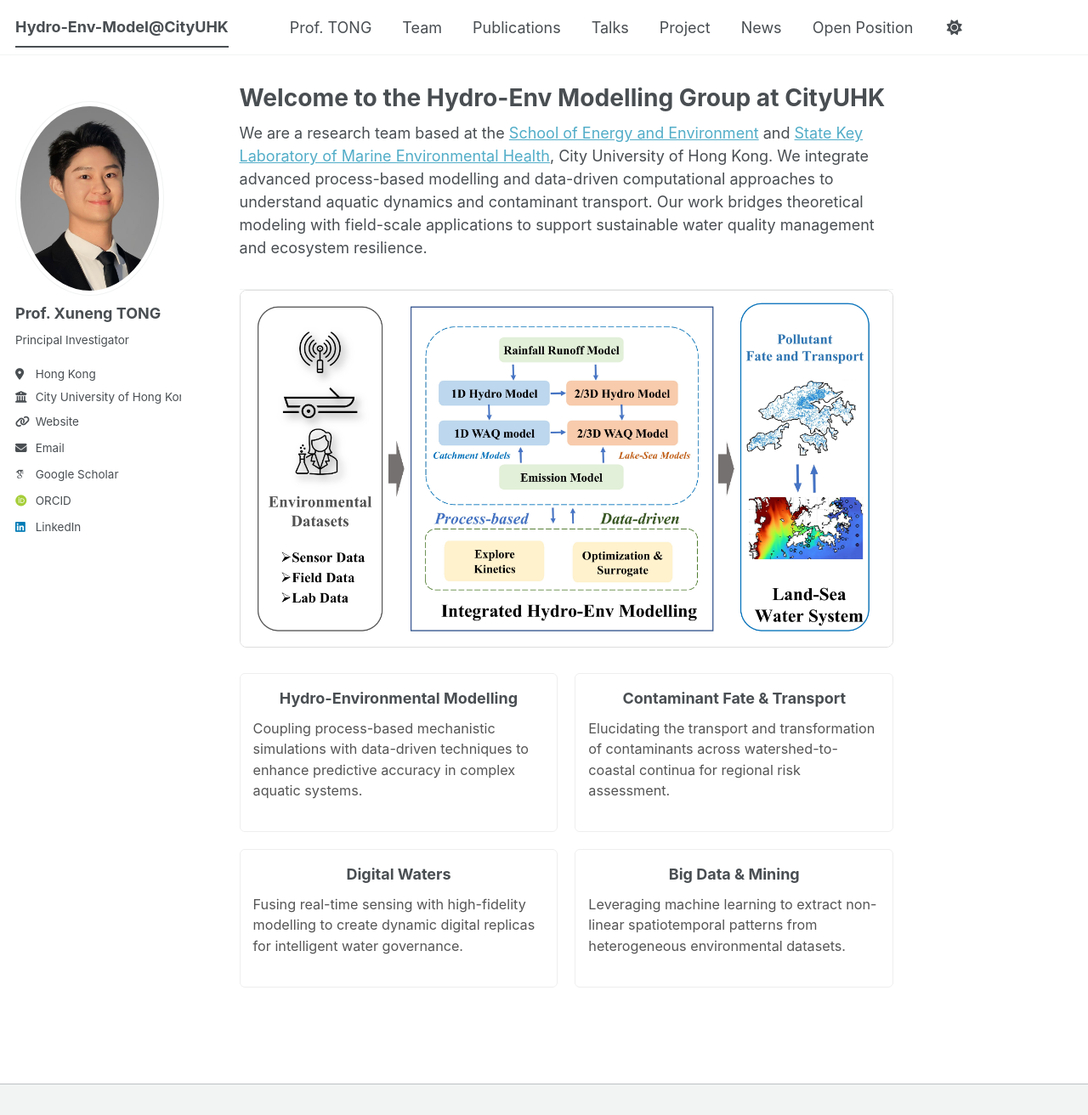
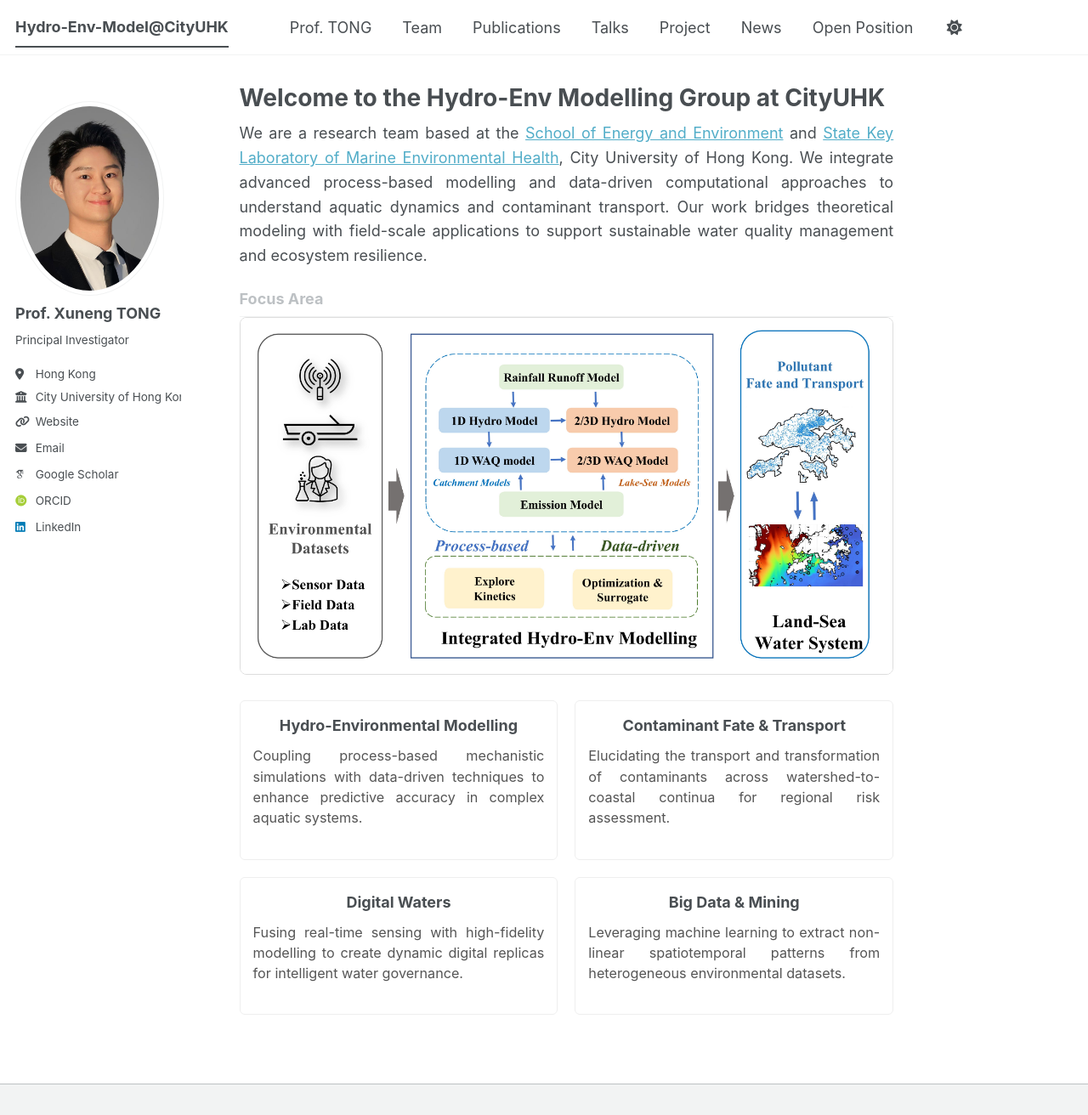
Before and after one commit to TongXuneng/TongXuneng.github.io, a Jekyll site: the page built from _pages/about.md, in a window 1280 px wide and 1312 px high. Shown: the whole window at 85% size. Built offline with Jekyll 4.4.1, drawn with Linux system fonts in a browser that asks for light colours; some web fonts are replaced; a script bundle is joined from its source files by our own code; library files that are not in the unit come from our copies.

Commit message:
Update about.md

```diff
--- a/_pages/about.md
+++ b/_pages/about.md
@@ -7,9 +7,11 @@ redirect_from:
   - /about.html
 ---
 
-We are a research team based at the [School of Energy and Environment](https://www.cityu.edu.hk/see/) and [State Key Laboratory of Marine Environmental Health](https://www.cityu.edu.hk/sklmeh/), City University of Hong Kong. We integrate advanced process-based modelling and data-driven computational approaches to understand aquatic dynamics and contaminant transport. Our work bridges theoretical modeling with field-scale applications to support sustainable water quality management and ecosystem resilience.
+<div style="text-align: justify; line-height: 1.6;">
+  We are a research team based at the <a href="https://www.cityu.edu.hk/see/">School of Energy and Environment</a> and <a href="https://www.cityu.edu.hk/sklmeh/">State Key Laboratory of Marine Environmental Health</a>, City University of Hong Kong. We integrate advanced process-based modelling and data-driven computational approaches to understand aquatic dynamics and contaminant transport. Our work bridges theoretical modeling with field-scale applications to support sustainable water quality management and ecosystem resilience.
+</div>
 
-<h2 class="archive__subtitle"> </h2>
+<h2 class="archive__subtitle">Focus Area</h2>
 
 <div style="text-align: center; margin-bottom: 30px;">
   <img src="{{ site.baseurl }}/images/homepage.jpg" alt="Integrated Hydro-Env Modelling Framework" style="max-width: 100%; border: 1px solid #ddd; border-radius: 8px;">
@@ -19,22 +21,22 @@ We are a research team based at the [School of Energy and Environment](https://w
 
   <div style="border: 1px solid #eee; padding: 15px; border-radius: 6px;">
     <div style="text-align: center; font-weight: bold; margin-bottom: 10px;">Hydro-Environmental Modelling</div>
-    <p style="font-size: 0.9em; color: #555;">Coupling process-based mechanistic simulations with data-driven techniques to enhance predictive accuracy in complex aquatic systems.</p>
+    <p style="font-size: 0.9em; color: #555; text-align: justify;">Coupling process-based mechanistic simulations with data-driven techniques to enhance predictive accuracy in complex aquatic systems.</p>
   </div>
 
   <div style="border: 1px solid #eee; padding: 15px; border-radius: 6px;">
     <div style="text-align: center; font-weight: bold; margin-bottom: 10px;">Contaminant Fate & Transport</div>
-    <p style="font-size: 0.9em; color: #555;">Elucidating the transport and transformation of contaminants across watershed-to-coastal continua for regional risk assessment.</p>
+    <p style="font-size: 0.9em; color: #555; text-align: justify;">Elucidating the transport and transformation of contaminants across watershed-to-coastal continua for regional risk assessment.</p>
   </div>
 
   <div style="border: 1px solid #eee; padding: 15px; border-radius: 6px;">
     <div style="text-align: center; font-weight: bold; margin-bottom: 10px;">Digital Waters</div>
-    <p style="font-size: 0.9em; color: #555;">Fusing real-time sensing with high-fidelity modelling to create dynamic digital replicas for intelligent water governance.</p>
+    <p style="font-size: 0.9em; color: #555; text-align: justify;">Fusing real-time sensing with high-fidelity modelling to create dynamic digital replicas for intelligent water governance.</p>
   </div>
 
   <div style="border: 1px solid #eee; padding: 15px; border-radius: 6px;">
     <div style="text-align: center; font-weight: bold; margin-bottom: 10px;">Big Data & Mining</div>
-    <p style="font-size: 0.9em; color: #555;">Leveraging machine learning to extract non-linear spatiotemporal patterns from heterogeneous environmental datasets.</p>
+    <p style="font-size: 0.9em; color: #555; text-align: justify;">Leveraging machine learning to extract non-linear spatiotemporal patterns from heterogeneous environmental datasets.</p>
   </div>
 
 </div>
```
